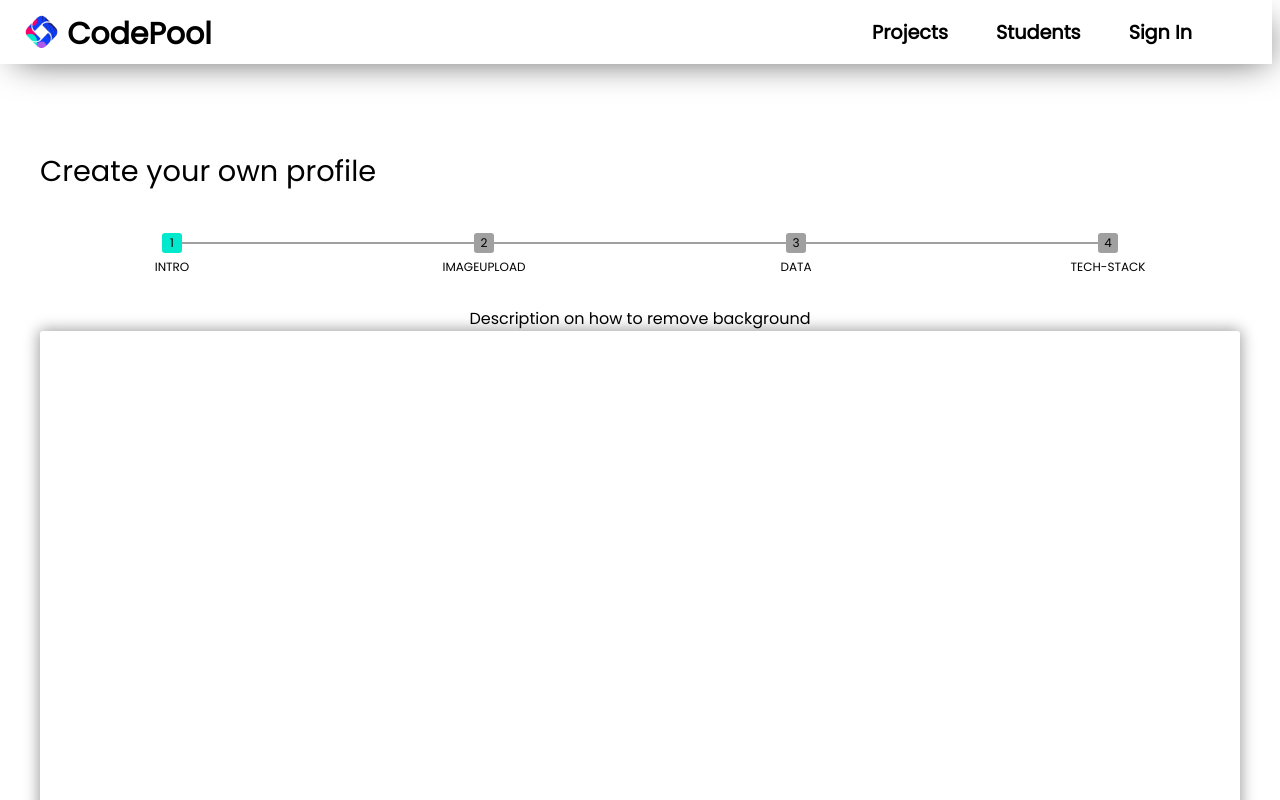
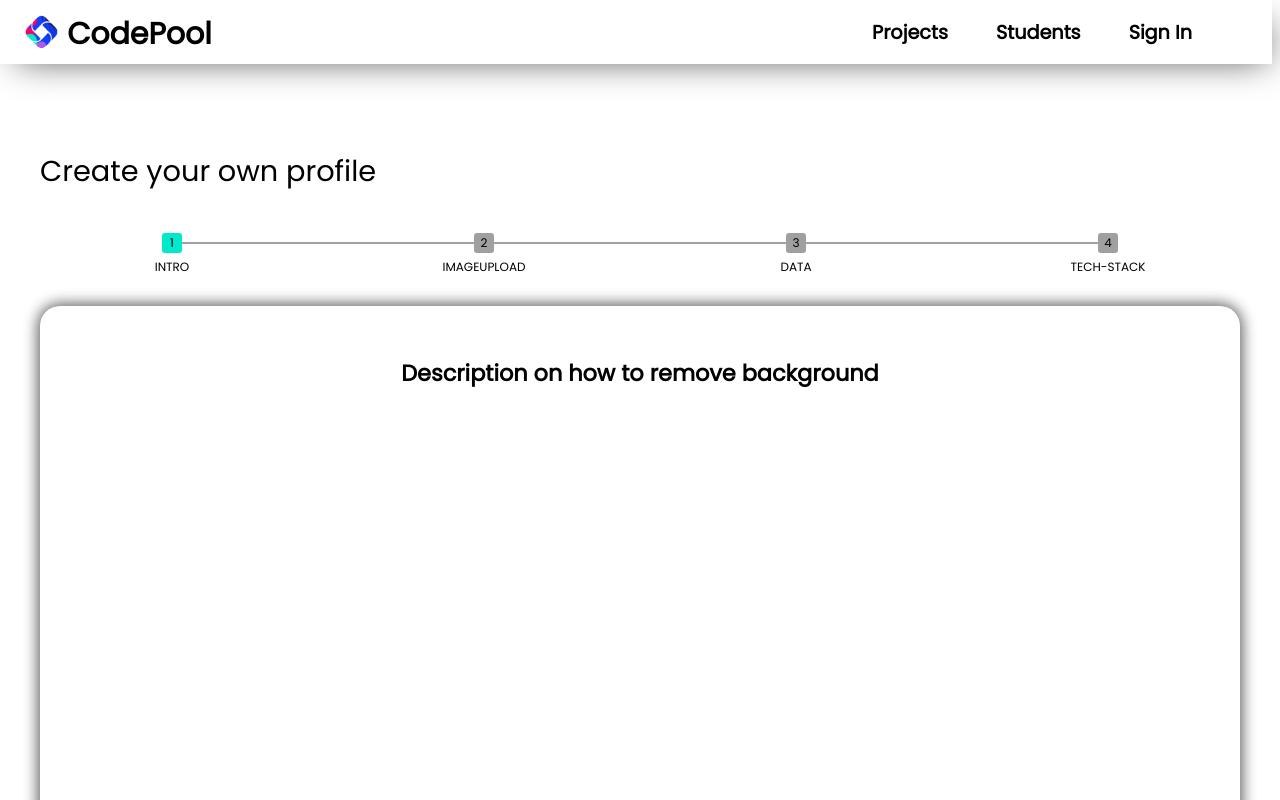
Before and after one commit to AS825/CodePool, a React (Vite) app in the folder frontend/: page /students/create in a window 1280 px wide. Shown: the top 800 px of the page. Built offline with nearby package versions, Linux system fonts and the light colour scheme.

Commit message:
Adjust StudentForm.css

```diff
--- a/frontend/src/Pages/StudentCreatorPage/StudentForm/StudentForm.css
+++ b/frontend/src/Pages/StudentCreatorPage/StudentForm/StudentForm.css
@@ -40,21 +40,39 @@
   background: linear-gradient(135deg, #71b7e6, #9b59b6);
 }
 */
+.form {
+  border: 0 none;
+  border-radius: 20px;
+  box-shadow: 0 0 15px 1px rgba(0, 0, 0, 0.4);
+  padding: 50px;
+  box-sizing: border-box;
+  display: flex;
+  flex-direction: column;
+  width: 100%;
+  gap: 20px;
+  width: 1200px;
+  height: 700px;
+  justify-content: center;
+  align-items: center;
+}
+
+.form-heading {
+  display: flex;
+  justify-content: right;
+  text-align: right;
+  font-weight: 800;
+  font-size: 1.4rem;
+  margin: 0;
+}
+
 .content-1C {
   display: flex;
   flex-direction: column;
   flex-wrap: wrap;
-  width: 100%;
-  gap: 70px;
-  width: 1200px;
-  height: 700px;
   justify-content: center;
   align-items: center;
-  border: 0 none;
-  border-radius: 3px;
-  box-shadow: 0 0 15px 1px rgba(0, 0, 0, 0.4);
-  padding: 50px;
-  box-sizing: border-box;
+  width: 1200px;
+  height: 500px;
 }
 
 .content-2C {
@@ -62,19 +80,31 @@
   flex-direction: row;
   flex-wrap: wrap;
   width: 1200px;
-  height: 700px;
-  gap: 150px;
+  height: 500px;
   justify-content: center;
-  border: 0 none;
-  border-radius: 3px;
-  box-shadow: 0 0 15px 1px rgba(0, 0, 0, 0.4);
-  padding: 50px;
-  box-sizing: border-box;
+  align-items: center;
+  gap: 100px;
+
 }
 
 .image-section {
   width: 150px;
   margin-top: 50px;
+}
+
+.tech-icon {
+  height: 80px;
+}
+
+.tech-stack-icons {
+  display: grid;
+  grid-template-columns: repeat(8, 1fr);
+  gap: 50px;
+  justify-items: center;
+}
+
+.icon{
+  text-align: center;
 }
 
 .data-section {
```
